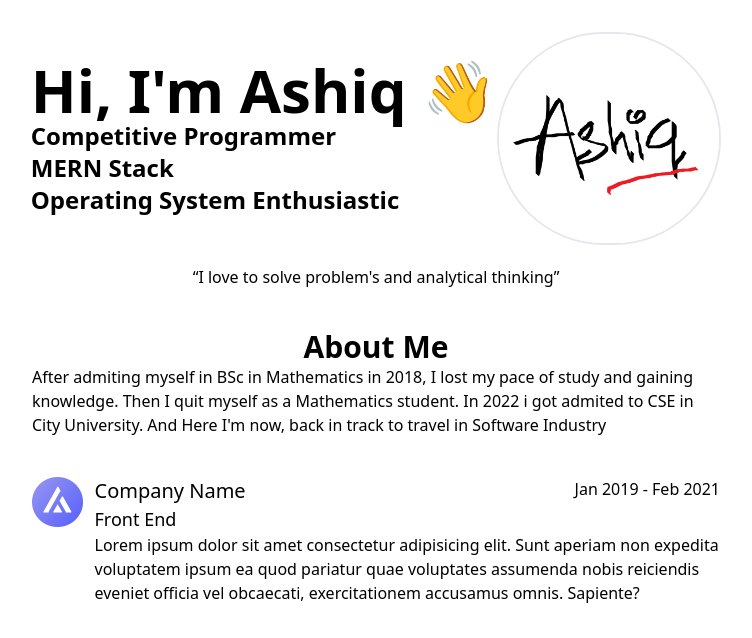
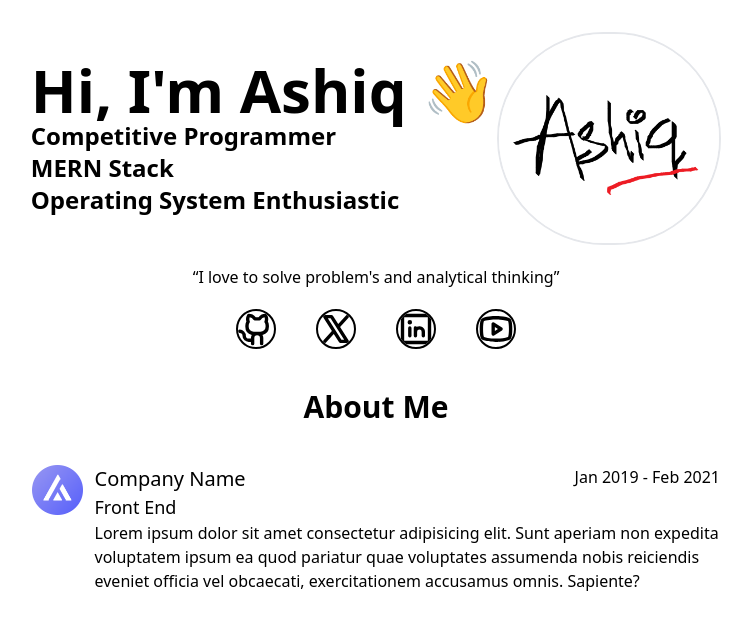
Before and after one commit to mdsiaofficial/ashiq-portfolio, a React (Vite) app: page / in a window 1280 px wide. Shown: the top 638 px of the page, without its empty margins (264-1016 px from the left). Built offline with nearby package versions, Linux system fonts and the light colour scheme.

Commit message:
"Updated About component to import data from data.json, removed hardcoded text, and added social media links to Header component with react-icons"

```diff
--- a/src/Comps/About.jsx
+++ b/src/Comps/About.jsx
@@ -1,5 +1,5 @@
 import React from 'react'
-
+import data from "../assets/data.json"
 const About = () => {
   return (
     <div className='flex flex-col justify-center items-center my-10'>
@@ -12,7 +12,7 @@
 
       <section className=' max-w-[43rem]
       '>
-        <p>After admiting myself in BSc in Mathematics in 2018, I lost my pace of study and gaining knowledge. Then I quit myself as a Mathematics student. In 2022 i got admited to CSE in City University. And Here I'm now, back in track to travel in Software Industry</p>
+        <p></p>
       </section>
     </div>
   )
--- a/src/Comps/Header.jsx
+++ b/src/Comps/Header.jsx
@@ -1,5 +1,10 @@
 import React from 'react'
 import ashiqicon from "../assets/ashiq.png";
+import { PiXLogoBold } from 'react-icons/pi';
+import { PiLinkedinLogoBold } from 'react-icons/pi';
+import { PiYoutubeLogoBold } from 'react-icons/pi';
+import { PiGithubLogoBold } from 'react-icons/pi';
+
 const Header = () => {
   return (
     <div className='flex flex-col gap-5 justify-center items-center'>
@@ -28,7 +33,25 @@
       </nav>
       <p className='text-base
                       md:text-base'><q>
-        I love to solve problem's and analytical thinking</q></p>
+          I love to solve problem's and analytical thinking</q></p>
+
+      {/* social */}
+      <div className='flex gap-10'>
+
+        <a href="https://github.com/mdsiaofficial">
+          <PiGithubLogoBold  className='border-2 rounded-full hover:bg-blue-200 border-black w-10 h-10'/>
+        </a>
+        <a href="https://x.com/mdsiaofficial">
+          <PiXLogoBold  className='border-2 rounded-full hover:bg-blue-200 border-black w-10 h-10'/>
+
+        </a>
+        <a href="https://linkedin.com/in/mdsiaofficial">
+          <PiLinkedinLogoBold  className='border-2 rounded-full hover:bg-blue-200 border-black w-10 h-10'/>
+        </a>
+        <a href="https://youtube.com/@mdsiaofficial">
+          <PiYoutubeLogoBold  className='border-2 rounded-full hover:bg-blue-200 border-black w-10 h-10'/>
+        </a>
+      </div>
     </div>
   )
 }
--- a/src/assets/data.json
+++ b/src/assets/data.json
@@ -0,0 +1,27 @@
+[
+  {
+    "basicInfo": {
+      "nickname": "Ashiq",
+      "fullName": "Md Shoriful Islam Ashiq",
+      "email": "mdsiaofficial@gmail.com",
+      "about" : "After admiting myself in BSc in Mathematics in 2018, I lost my pace of study and gaining knowledge. Then I quit myself as a Mathematics student. In 2022 i got admited to CSE in City University. And Here I'm now, back in track to travel in Software Industry"
+    },
+    "basicTitles": [
+      "Competitive Programmer",
+      "MERN Stack",
+      "Operating System Enthusiastic"
+    ],
+    "education": [
+      {"City University" : "BSc in Computer Science & Engineering"},
+      {"Bangla College" : "BSc in Mathematics"}
+    ],
+    "skills": {
+      "programmingLanguages": ["C/C++", "JavaScript"],
+      "frameworks": ["React"],
+      "databases": [],
+      "operatingSystems": ["Windows", "Linux"]
+    },
+    "projects": {},
+    "experience": {}
+  }
+]
```
